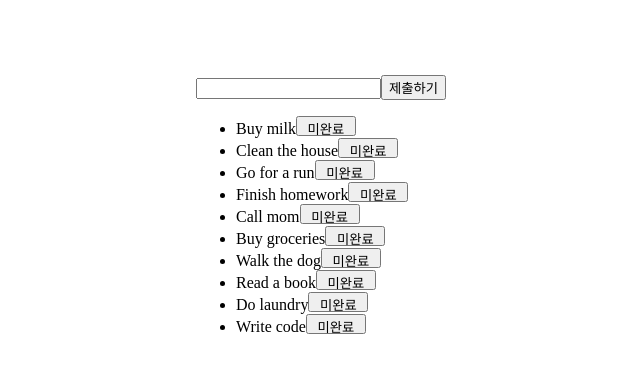
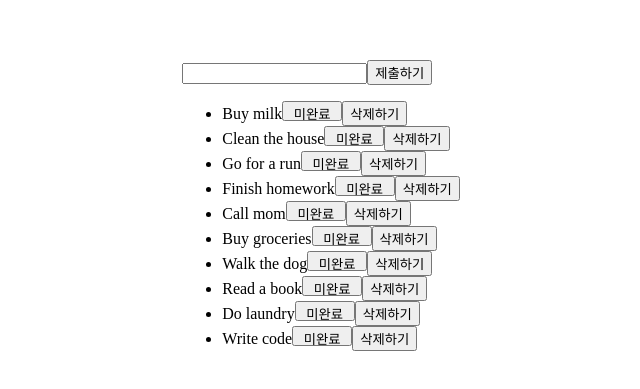
Before and after one commit to wjsehdud777/basic-class-todo, a React (Vite) app: page / in a window 1280 px wide. Shown: the part 195-584 px from the top of the page, without its empty margins (319-959 px from the left). Built offline with nearby package versions, Linux system fonts and the light colour scheme.

Commit message:
project: DeleteButton

```diff
--- a/src/components/TodoList.jsx
+++ b/src/components/TodoList.jsx
@@ -49,6 +49,10 @@
     setTodos(updatedTodos);
   };
 
+  const handleDelete = (id) => {
+    setTodos((prev) => prev.filter((todo) => todo.id !== id));
+  };
+
   return (
     <div>
       <form onSubmit={handleSubmit}>
@@ -68,6 +72,7 @@
             >
               {todo.completed ? "완료" : "미완료"}
             </button>
+            <button onClick={() => handleDelete(todo.id)}>삭제하기</button>
           </li>
         ))}
       </ul>
```
